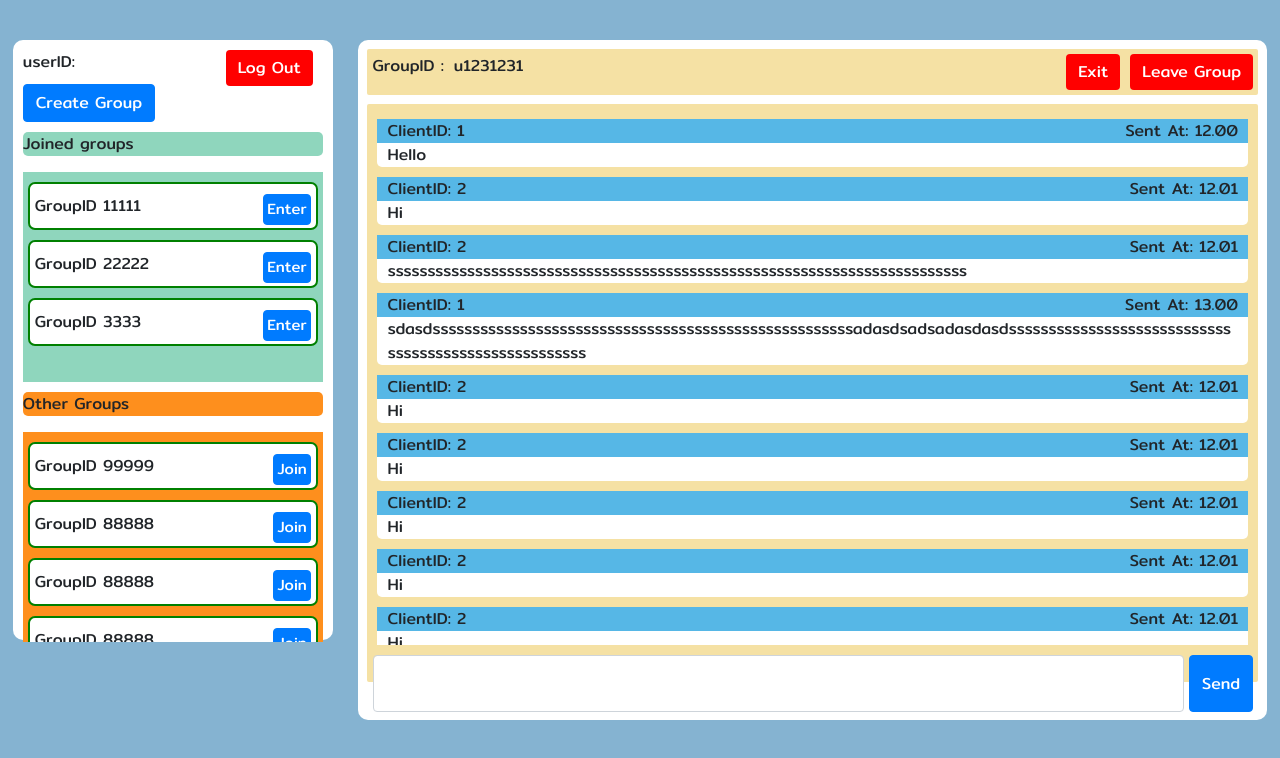
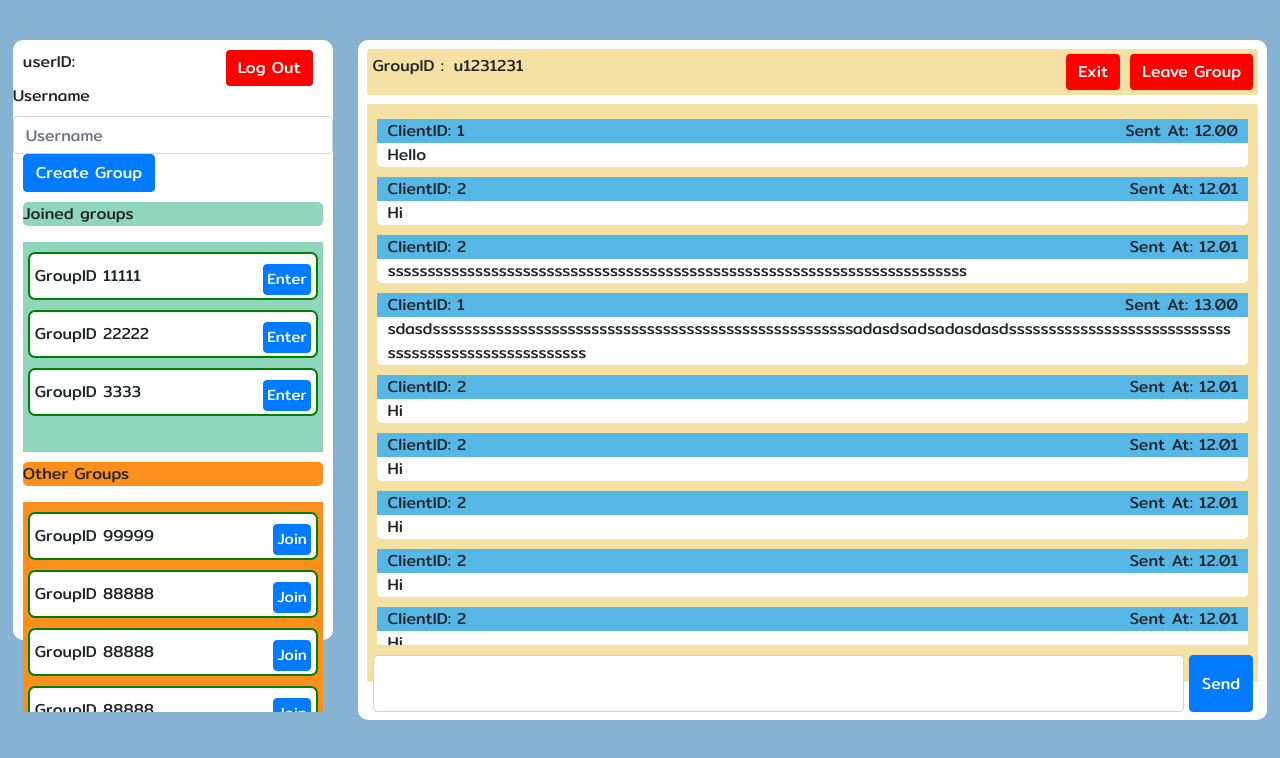
Before and after one commit to nooknpj/FrontEnd-parallel-chat, a React (Create React App) app: page /home in a window 1280 px wide. Shown: the top 758 px of the page. Built offline with nearby package versions, Linux system fonts and the light colour scheme; no server answers.

Commit message:
change socket to be on app.js
change socket to be on app.js

```diff
--- a/src/App.js
+++ b/src/App.js
@@ -5,6 +5,14 @@ import HomePage from "./pages/HomePage";
 import PageNotFound from "./pages/PageNotFound";
 import "./App.css";
 import io from "socket.io-client";
+
+const endpoint = "localhost:8081";
+const socket = io.connect(endpoint, {
+  reconnection: true,
+  reconnectionDelay: 100,
+  reconnectionDelayMax: 5000,
+  reconnectionAttempts: Infinity
+});
 
 class App extends Component {
   constructor() {
@@ -15,27 +23,16 @@ class App extends Component {
   }
 
   componentDidMount = () => {
-    const socket = io.connect(this.state.endpoint, {
-      reconnection: true,
-      reconnectionDelay: 100,
-      reconnectionDelayMax: 5000,
-      reconnectionAttempts: Infinity
-    });
-
     socket.on("clientConnect", () => {
       console.log("client is connected to socket");
     });
 
-    socket.on("loginSuccess", data => {
-      console.log("login success returned from backend");
-      console.log(data.userID);
-      localStorage.setItem("userID", data.userID);
-      window.location.href = "/home";
-    });
-
-    this.setState({
-      socket: socket
-    });
+    // socket.on("loginSuccess", data => {
+    //   console.log("login success returned from backend");
+    //   console.log(data.userID);
+    //   localStorage.setItem("userID", data.userID);
+    //   window.location.href = "/home";
+    // });
   };
 
   render() {
@@ -52,9 +49,7 @@ class App extends Component {
               <Route
                 exact
                 path="/"
-                render={props => (
-                  <LoginPage {...props} socket={this.state.socket} />
-                )}
+                render={props => <LoginPage {...props} socket={socket} />}
               />
 
               <Route
--- a/src/pages/HomePage.js
+++ b/src/pages/HomePage.js
@@ -109,6 +109,12 @@ export class HomePage extends Component {
           </div>
 
           <div className="createGroupDiv">
+            <Form.Label>Username</Form.Label>
+            <Form.Control
+              id="username"
+              placeholder="Username"
+              onChange={this.onFormChange}
+            />
             <Button
               variant="primary"
               type="submit"
--- a/src/pages/LoginPage.js
+++ b/src/pages/LoginPage.js
@@ -12,6 +12,15 @@ export class LoginPage extends Component {
       username: "notAssigned",
       password: "notAssigned"
     };
+  }
+
+  componentDidMount() {
+    this.props.socket.on("loginSuccess", data => {
+      console.log("login success returned from backend");
+      console.log(data.userID);
+      localStorage.setItem("userID", data.userID);
+      window.location.href = "/home";
+    });
   }
 
   onFormChange = e => {
```
